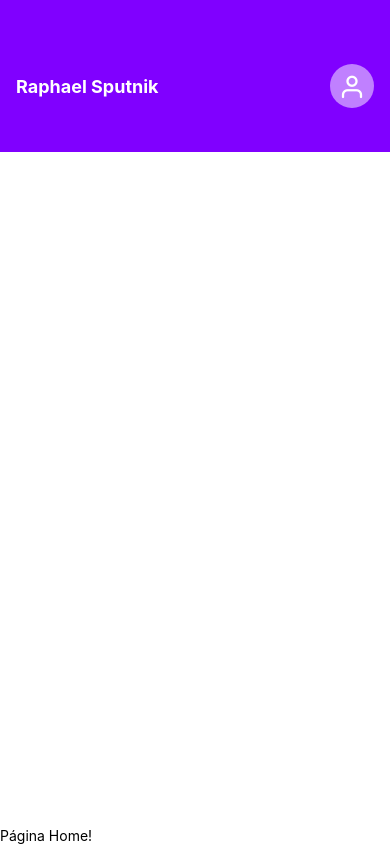
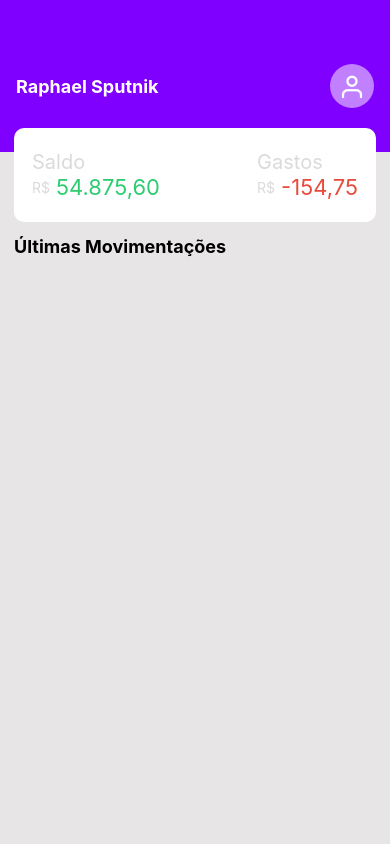
Before and after one commit to RaphaelTW/controle-financa, a React Native app: screen / in a window 390 px wide. Built offline with nearby package versions, Linux system fonts and the light colour scheme.

Commit message:
entrada de array

```diff
--- a/src/components/Balance/index.js
+++ b/src/components/Balance/index.js
@@ -1,17 +1,66 @@
 import { View, Text, StyleSheet, } from 'react-native';
 
-export default function Balance() {
+export default function Balance({ saldo, gastos }) {
  return (
-   <View style={styles.container}>
-    <Text
-    style={styles.item}></Text>
-   </View>
+    <View style={styles.container}>
+
+        <View style={styles.item}>
+            <Text style={styles.itemTitle}>Saldo</Text>
+                <View style={styles.content}>
+                    <Text style={styles.currencySymbol}>R$</Text>
+                    <Text style={styles.balance}>{saldo}</Text>
+                </View>
+        </View>
+
+        <View style={styles.item}>
+            <Text style={styles.itemTitle}>Gastos</Text>
+                <View style={styles.content}>
+                    <Text style={styles.currencySymbol}>R$</Text>
+                    <Text style={styles.expenses}>{gastos}</Text>
+                </View>
+        </View>
+
+    </View>
+
   );
 }
 
 const styles = StyleSheet.create({
     container:{
-        flex: 1,
+        flexDirection: 'row',
         backgroundColor: '#FFF',
+        justifyContent: 'space-between',
+        paddingStart: 18,
+        paddingEnd: 18,
+        marginTop: -24,
+        marginStart: 14,
+        marginEnd: 14,
+        borderRadius: 10,
+        paddingTop: 22,
+        paddingBottom: 22,
+        zIndex: 99,
+    },
+    item:{
+
+    },
+    itemTitle:{
+        fontSize: 20,
+        color: '#DADADA',
+    },
+    content:{
+        flexDirection: 'row',
+        alignItems: 'center',
+    },
+    currencySymbol:{
+        color: '#DADADA',
+        marginRight: 6,
+    },
+    balance:{
+        fontSize: 22,
+        color: '#2ECC71',
+    },
+    expenses:{
+        fontSize: 22,
+        color: '#E74C3C',
     }
 })
--- a/src/pages/Home/index.js
+++ b/src/pages/Home/index.js
@@ -2,20 +2,60 @@
 import Header from '../../components/Header'
 import Balance from '../../components/Balance'
 
+const list = [
+    {
+        id: 1,
+        label: 'Boleto Enel',
+        value: '180,75',
+        date: '25/11/2023',
+        type: 0 //Despesas
+    },
+    {
+        id: 2,
+        label: 'Pix João Nome',
+        value: '1.450,00',
+        date: '25/11/2023',
+        type: 1 //Receita e entradas
+    },
+    {
+        id: 3,
+        label: 'Salário',
+        value: '8.750,65',
+        date: '25/11/2023',
+        type: 1 //Receita e entradas
+    },
+    {
+        id: 4,
+        label: 'Pix Jose Pessoa',
+        value: '1.250,82',
+        date: '25/11/2023',
+        type: 1 //Receita e entradas
+    }
+]
+
 export default function Home() {
   return (
     <View style={styles.container}>
+
         <Header name="Raphael Sputnik"/>
-        <Balance/>
+        <Balance saldo="54.875,60" gastos="-154,75"/>
 
-      <Text>Página Home!</Text>
+        <Text style={styles.title}>Últimas Movimentações</Text>
+
     </View>
   );
 }
 
 const styles = StyleSheet.create({
-  container: {
+  container:{
     flex: 1,
-    backgroundColor: '#fff',
+    backgroundColor: '#E7E5E5',
   },
+  title:{
+    fontSize: 18,
+    fontWeight: 'bold',
+    marginLeft: 14,
+    marginRight: 14,
+    marginTop: 14,
+  }
 });
```
